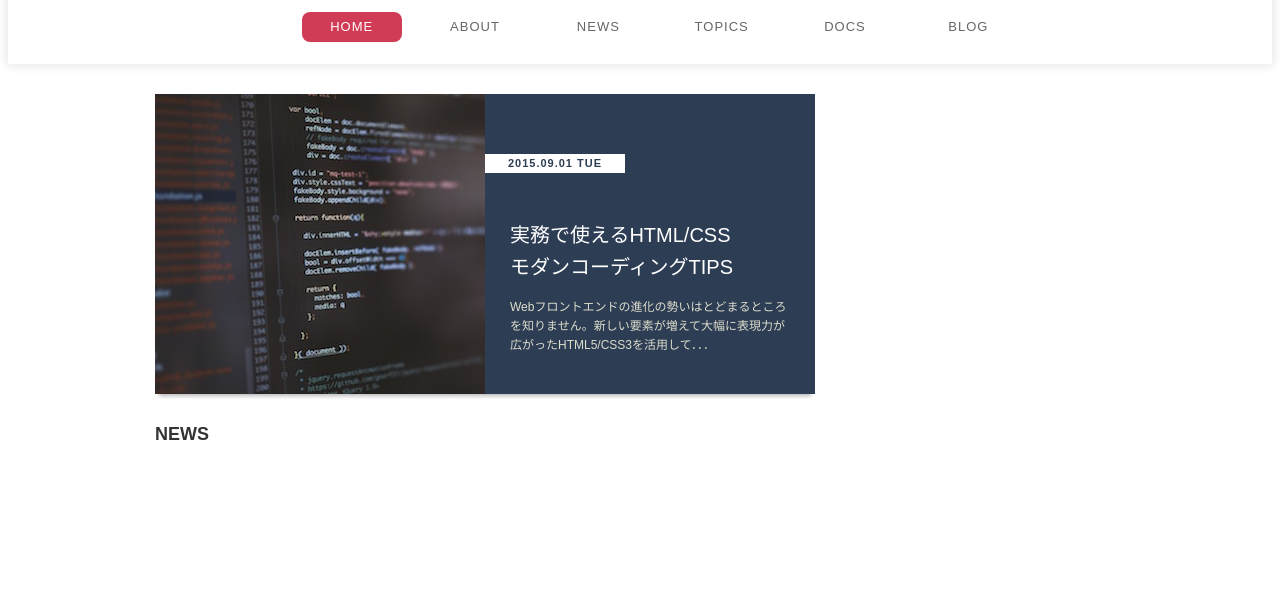
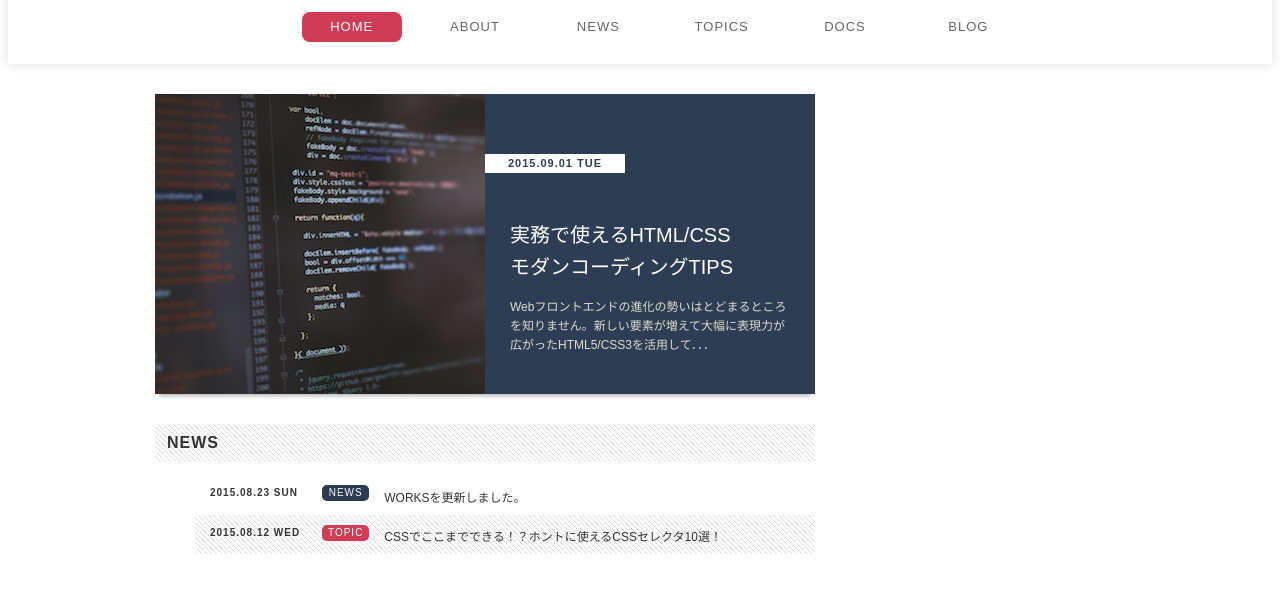
Before and after one commit to yuyakimkim/standard-layout, a plain HTML site: page index.html in a window 1280 px wide. Shown: the part 95-688 px from the top of the page. Drawn offline with Linux system fonts and the light colour scheme.

Commit message:
editted news

```diff
--- a/css/style.css
+++ b/css/style.css
@@ -132,3 +132,65 @@ a:link, a:visited, a:hover, a:active {
     font-size: 1.1rem;
     line-height: 1;
 }
+
+.heading {
+    padding: 10px 12px;
+    background: url("../images/bg-slash.gif");
+    letter-spacing: 1px;
+    font-size: 1.6rem;
+}
+
+.scroll-list {
+    max-height: 220px;
+    overflow-y: auto;
+    margin-bottom: 30px;
+    list-style-type: none;
+}
+
+.scroll-list .scroll-item a {
+    display: block;
+    padding: 10px 15px;
+    color: #333;
+    font-size: 0;
+    transition: background-color 0.1s;
+}
+
+.scroll-list .scroll-item:nth-of-type(even) a {
+    background: url("../images/bg-slash.gif");
+}
+
+.scroll-list .scroll-item a:hover {
+    background-color: #fafaf8;
+}
+
+.scroll-list .date {
+    display: inline-block;
+    width: 19%;
+    letter-spacing: 1px;
+    font-weight: bold;
+    font-size: 1.0rem;
+}
+.scroll-list .category {
+    display: inline-block;
+    width: 8%;
+    border-radius: 5px;
+    background-color: #d03c56;
+    color: #fff;
+    text-align: center;
+    letter-spacing: 1px;
+    font-size: 1.0rem;
+    line-height: 16px;
+}
+.scroll-list .category.news {
+    background-color: #2c3c53;
+}
+.scroll-list .title {
+    display: inline-block;
+    width: 73%;
+    padding-left: 15px;
+    overflow: hidden;
+    text-overflow: ellipsis;
+    white-space: nowrap;
+    font-size: 1.2rem;
+    vertical-align: middle;
+}
--- a/index.html
+++ b/index.html
@@ -37,8 +37,23 @@
                                         <!-- hot-topic -->
                                 </section>
                                 <section class="news">
-                                        <h2>NEWS</h2>
-                                        <!-- news -->
+                                        <h2 class="heading">NEWS</h2>
+                                        <ul class="scroll-list">
+                                                <li class="scroll-item">
+                                                        <a href="#">
+                                                                <time class="date" datetime="2015-08-23">2015.08.23 SUN</time>
+                                                                <span class="category news">NEWS</span>
+                                                                <span class="title">WORKSを更新しました。</span>
+                                                        </a>
+                                                </li>
+                                                <li class="scroll-item">
+                                                        <a href="#">
+                                                                <time class="date" datetime="2015-08-12">2015.08.12 WED</time>
+                                                                <span class="category">TOPIC</span>
+                                                                <span class="title">CSSでここまでできる！？ホントに使えるCSSセレクタ10選！</span>
+                                                        </a>
+                                                </li>
+                                        </ul>
                                 </section>
                                 <section class="articles">
                                         <h2 class="hidden">ARTICLES</h2>
```
